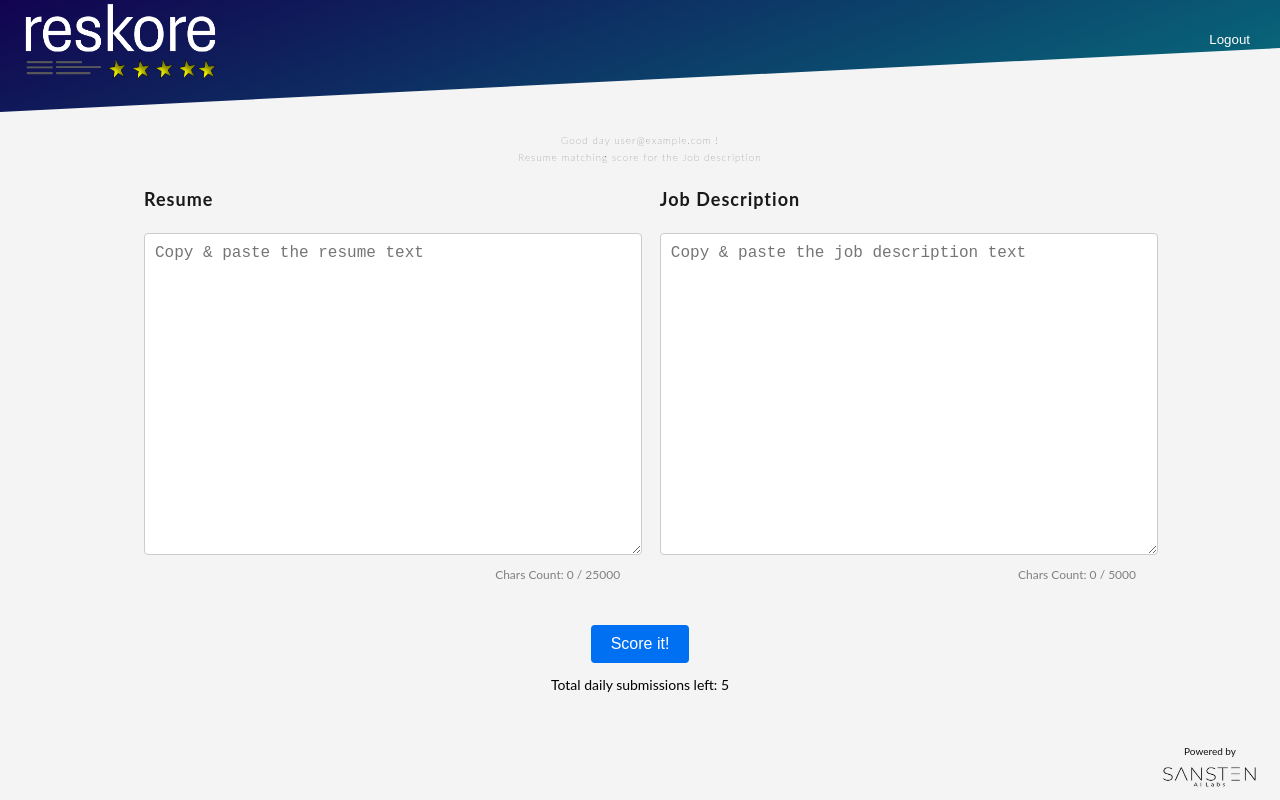
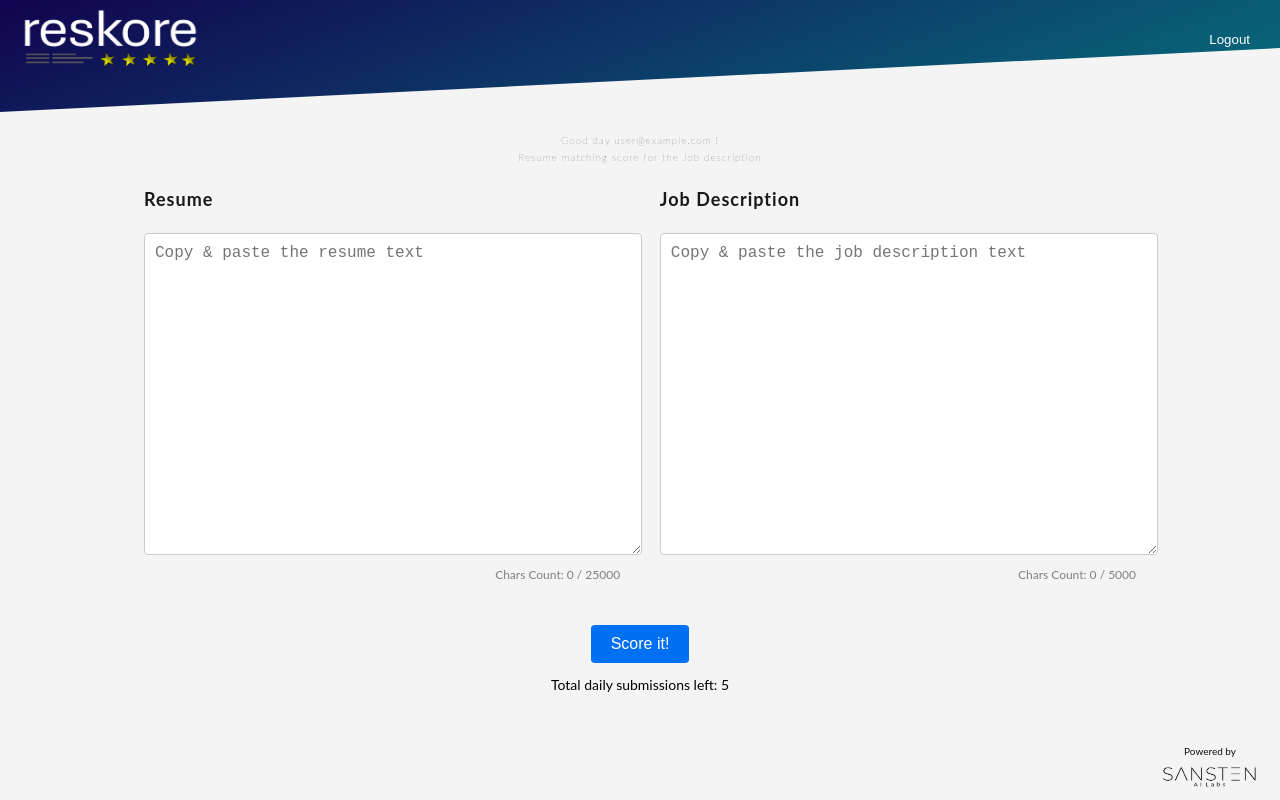
Before and after one commit to sansten/reskore, a Next.js app: page /dashboard in a window 1280 px wide. Built offline with nearby package versions, Linux system fonts and the light colour scheme; no server answers; the database is empty; sample sign-in values are in the browser's storage.

Commit message:
logo added fixed2

```diff
--- a/pages/dashboard.js
+++ b/pages/dashboard.js
@@ -169,7 +169,7 @@ export default function Dashboard() {
             <header className="header">
                 <div className="brand-box">
                     <span className="brand">
-                    <Image src="/images/logo_trans.png" priority={true} alt="Sansten Logo" width={200} height={80} />  </span>
+                    <Image src="/images/logo_trans.png" priority={true} alt="Sansten Logo" width={180} height={60} />  </span>
 
                 </div>
                 <LogoutButton />
```
